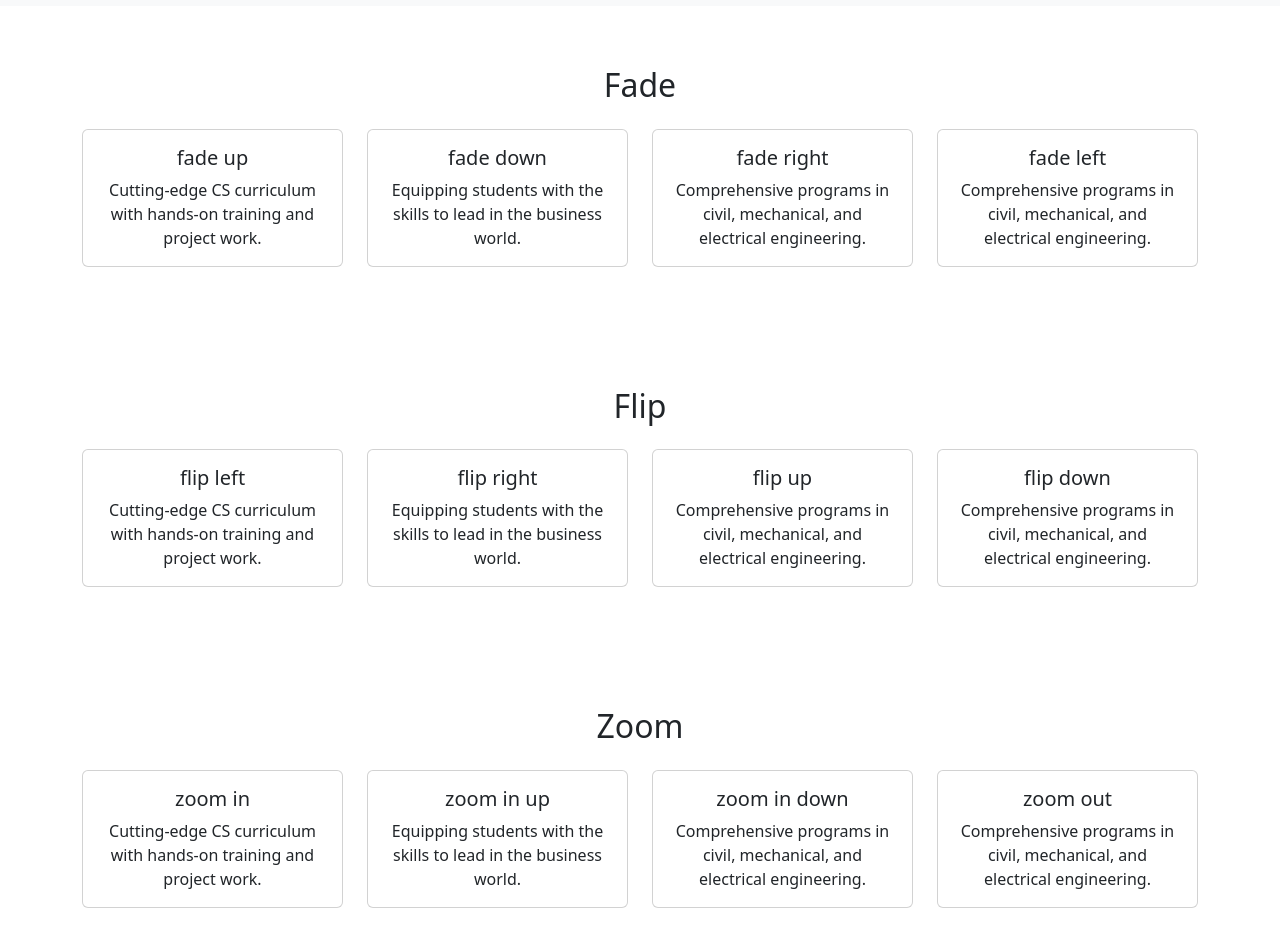
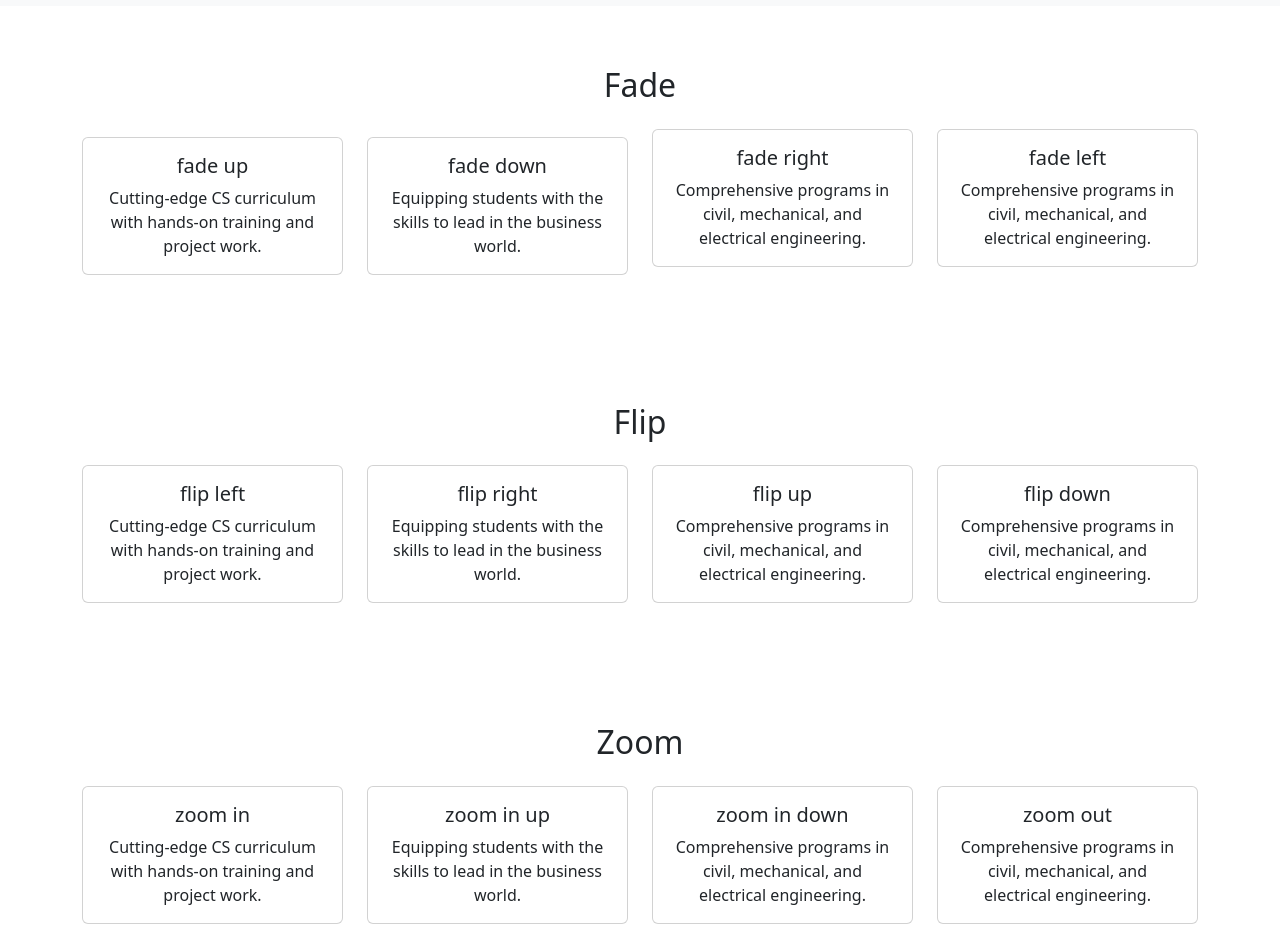
Before and after one commit to EDUIM9839/build_my_aos_library-, a plain HTML site: page index.html in a window 1280 px wide. Shown: the part 1100-2027 px from the top of the page. Drawn offline with nearby package versions, Linux system fonts and the light colour scheme.

Commit message:
Update index.html

```diff
--- a/index.html
+++ b/index.html
@@ -70,7 +70,7 @@
     <div class="container text-center">
       <h2 data-aos="fade-up">Fade</h2>
       <div class="row mt-4">
-        <div class="col-md-3" data-aos="fade-up">
+        <div class="col-md-3 py-2" data-aos="fade-up">
           <div class="card">
             <div class="card-body">
               <h5 class="card-title">fade up</h5>
@@ -78,7 +78,7 @@
             </div>
           </div>
         </div>
-        <div class="col-md-3" data-aos="fade-down">
+        <div class="col-md-3 py-2" data-aos="fade-down">
           <div class="card">
             <div class="card-body">
               <h5 class="card-title">fade down</h5>
```
